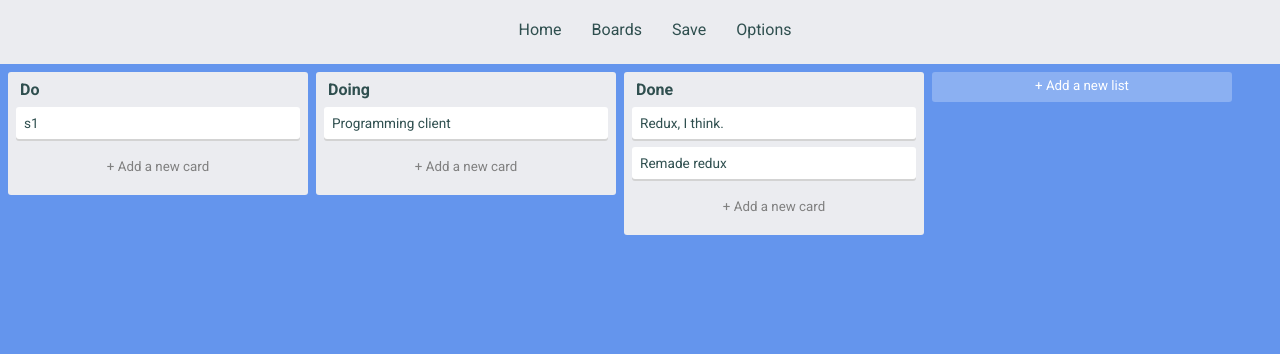
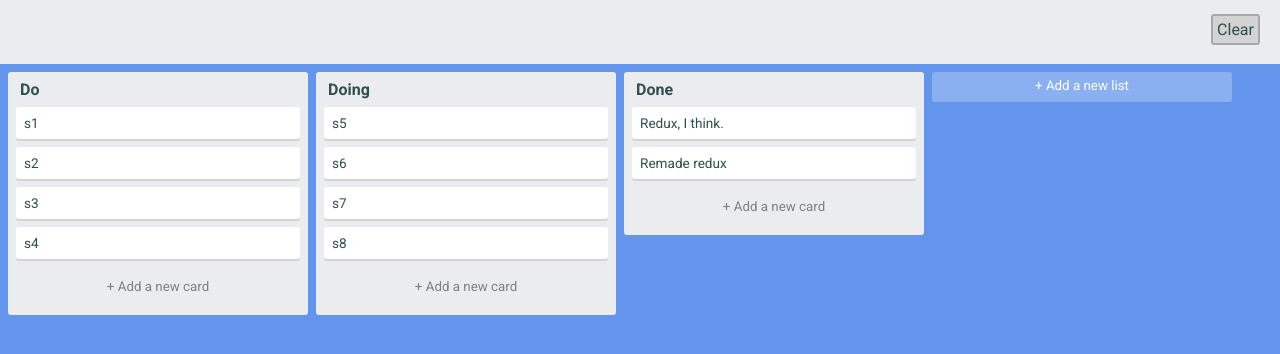
Before and after one commit to codekcv/lister, a React (Create React App) app: page / in a window 1280 px wide. Shown: the top 354 px of the page. Built offline with nearby package versions, Linux system fonts and the light colour scheme.

Commit message:
drag n drop to other lists

```diff
--- a/src/components/card/Card.tsx
+++ b/src/components/card/Card.tsx
@@ -138,7 +138,6 @@ interface Styled {
   isCross: boolean;
 }
 
-// eslint-disable-next-line
 const Container = styled.div<Styled>`
   background: white;
   width: auto;
@@ -154,7 +153,7 @@ const Container = styled.div<Styled>`
   .textDiv {
     position: relative;
     margin-bottom: calc(var(--g-margin));
-    padding: 8px; //var(--g-padding);
+    padding: 8px;
     width: auto;
 
     :hover {
@@ -174,8 +173,8 @@ const Container = styled.div<Styled>`
   .card-button {
     display: none;
     position: absolute;
-    right: 4px;
-    top: 4px;
+    right: 8px;
+    top: 8px;
   }
 
   .card-textarea-container {
--- a/src/components/card/Cards.tsx
+++ b/src/components/card/Cards.tsx
@@ -39,14 +39,14 @@ const Cards: React.FC<Props> = ({
               <CardLi key={card.cardId} card={card} index={index} />
             ))}
             {provided.placeholder}
+            {!adding && (
+              <div className="add-card-div">
+                <button onClick={handleClick}>+ Add a new card</button>
+              </div>
+            )}
           </div>
         )}
       </Droppable>
-      {!adding && (
-        <div className="add-card-div">
-          <button onClick={handleClick}>+ Add a new card</button>
-        </div>
-      )}
     </Container>
   );
 };
--- a/src/components/list/List.tsx
+++ b/src/components/list/List.tsx
@@ -5,7 +5,6 @@ import Cards from '../card/Cards';
 import styled from 'styled-components';
 import Textarea from 'react-textarea-autosize';
 import { FaPencilAlt, FaTrashAlt } from 'react-icons/fa';
-import { DragDropContext } from 'react-beautiful-dnd';
 import { AppState } from '../../store/store';
 import { connect } from 'react-redux';
 import { setCards } from '../../store/card/actions';
@@ -14,7 +13,6 @@ import { CardState, Card } from '../../store/card/types';
 interface Props {
   list: List;
   cardState: CardState;
-  listState: ListState;
   editList: typeof editList;
   deleteList: typeof deleteList;
   focusList: typeof focusList;
@@ -24,7 +22,6 @@ interface Props {
 const ListLi: React.FC<Props> = ({
   list,
   cardState,
-  listState,
   editList,
   deleteList,
   focusList,
@@ -121,7 +118,6 @@ const ListLi: React.FC<Props> = ({
             </i>
           </>
         ) : (
-          <>
           <Textarea
             className="list-textarea"
             value={input}
@@ -132,13 +128,10 @@ const ListLi: React.FC<Props> = ({
             onBlur={handleBlur}
             autoFocus
           />
-          </>
         )}
       </div>
 
-      <DragDropContext onDragEnd={onDragEnd}>
       <Cards listId={id} adding={adding} />
-      </DragDropContext>
     </Container>
   );
 };
@@ -191,7 +184,6 @@ const Container = styled.div`
 `;
 
 const mapStateToProps = (state: AppState) => ({
-  listState: state.list,
   cardState: state.card
 });
 
--- a/src/components/list/Lists.tsx
+++ b/src/components/list/Lists.tsx
@@ -5,20 +5,81 @@ import { ListState } from '../../store/list/types';
 import { addList } from '../../store/list/actions';
 import styled from 'styled-components';
 import ListLi from './List';
+import { DragDropContext } from 'react-beautiful-dnd';
+import { Card, CardState } from '../../store/card/types';
+import { setCards, changeList } from '../../store/card/actions';
 
 interface Props {
   listState: ListState;
+  cardState: CardState;
   addList: typeof addList;
+  setCards: typeof setCards;
+  changeList: typeof changeList;
 }
 
-const Lists: React.FC<Props> = ({ listState, addList }) => {
+const Lists: React.FC<Props> = ({
+  listState,
+  cardState,
+  addList,
+  setCards,
+  changeList
+}) => {
   const { lists } = listState;
 
   const handleNewList = () => {
     addList('Untitled List');
   };
 
+  const onDragEnd = (result: any) => {
+    const { destination, source, draggableId } = result;
+
+    if (
+      !destination ||
+      (destination.droppableId === source.droppableId &&
+        destination.index === source.index)
+    ) {
+      return;
+    }
+
+    const { cards } = cardState;
+    const draggedCard = cards.find(card => card.cardId === draggableId);
+    const destinationListId = destination.droppableId;
+
+    if (draggedCard !== undefined) {
+      let orderedCards: Card[];
+
+      if (destinationListId === draggedCard.listId) {
+        orderedCards = cards.filter(card => card.listId === destinationListId);
+        orderedCards.splice(source.index, 1);
+        orderedCards.splice(destination.index, 0, draggedCard);
+        orderedCards = [...orderedCards, ...cards].filter(
+          (card, index, self) => self.indexOf(card) === index
+        );
+      } else {
+        const fromCards: Card[] = cards.filter(
+          card => card.listId === draggedCard.listId
+        );
+
+        const toCards: Card[] = cards.filter(
+          card => card.listId === destinationListId
+        );
+
+        fromCards.splice(source.index, 1);
+        toCards.splice(destination.index, 0, draggedCard);
+
+        orderedCards = [...fromCards, ...toCards, ...cards].filter(
+          (card, index, self) => self.indexOf(card) === index
+        );
+
+        changeList(draggedCard.cardId, destinationListId);
+      }
+
+      setCards(orderedCards);
+    }
+  };
+
   return (
+    <DragDropContext onDragEnd={onDragEnd}>
       <Container>
         {lists.map(list => (
           <div key={list.id}>
@@ -29,6 +90,7 @@ const Lists: React.FC<Props> = ({ listState, addList }) => {
           <button>+ Add a new list</button>
         </div>
       </Container>
+    </DragDropContext>
   );
 };
 
@@ -62,10 +124,11 @@ const Container = styled.div`
 `;
 
 const mapStateToProps = (state: AppState) => ({
-  listState: state.list
+  listState: state.list,
+  cardState: state.card
 });
 
 export default connect(
   mapStateToProps,
-  { addList }
+  { addList, setCards, changeList }
 )(Lists);
--- a/src/pages/About.tsx
+++ b/src/pages/About.tsx
@@ -8,6 +8,7 @@ export const About: React.FC<Props> = () => {
       <h1>About This App</h1>
       <p>This is a full stack React app for organizing notes.</p>
       <p>Version: 1.0.0</p>
+      <a href="https://twitter.com/villamin_c">@villamin_c</a>
     </>
   );
 };
--- a/src/pages/Home.tsx
+++ b/src/pages/Home.tsx
@@ -12,10 +12,10 @@ export const Home: React.FC = () => {
       <div className="navbar-container">
         <nav>
           <ul>
-            <li>Home</li>
+            {/* <li>Home</li>
             <li>Boards</li>
-            <li>Save</li>
-            <li onClick={handleReset}>Options</li>
+            <li>Save</li> */}
+            <li onClick={handleReset}>Clear</li>
           </ul>
         </nav>
       </div>
@@ -40,12 +40,20 @@ const Container = styled.div`
 
       ul {
         display: flex;
-        justify-content: center;
-        align-items: center;
-        padding-top: 20px;
+        justify-content: flex-end;
+        margin-right: 20px;
+        padding-top: 14px;
 
         li {
+          background: lightgray;
           margin-left: 30px;
+          padding: 4px;
+          border: 2px solid darkgray;
+          border-radius: 3px;
+
+          :hover {
+            cursor: pointer;
+          }
         }
       }
     }
--- a/src/store/card/actions.ts
+++ b/src/store/card/actions.ts
@@ -5,7 +5,8 @@ import {
   DELETE_CARD,
   CROSS_CARD,
   Card,
-  INIT_CARD
+  INIT_CARD,
+  CHANGE_LIST
 } from './types';
 
 export const setCards = (cards: Card[]) => {
@@ -49,3 +50,10 @@ export const initCard = (id: string, init: boolean) => {
     payload: { id, init }
   };
 };
+
+export const changeList = (id: string, listId: string) => {
+  return {
+    type: CHANGE_LIST,
+    payload: { id, listId }
+  };
+};
--- a/src/store/card/reducers.ts
+++ b/src/store/card/reducers.ts
@@ -6,29 +6,78 @@ import {
   DELETE_CARD,
   CROSS_CARD,
   SET_CARDS,
-  INIT_CARD
+  INIT_CARD,
+  CHANGE_LIST
 } from './types';
 
 const initialState: CardState = {
+  // cards: [
+  //   { listId: 'do', cardId: 'c1', text: 's1', cross: false, init: true },
+  //   {
+  //     listId: 'doing',
+  //     cardId: 'c2',
+  //     text: 'Programming client',
+  //     cross: false,
+  //     init: true
+  //   },
+  //   {
+  //     listId: 'done',
+  //     cardId: 'c3',
+  //     text: 'Redux, I think.',
+  //     cross: false,
+  //     init: true
+  //   },
+  //   {
+  //     listId: 'done',
+  //     cardId: 'c4',
+  //     text: 'Remade redux',
+  //     cross: false,
+  //     init: true
+  //   }
+  // ]
   cards: [
     { listId: 'do', cardId: 'c1', text: 's1', cross: false, init: true },
+    { listId: 'do', cardId: 'c2', text: 's2', cross: false, init: true },
+    { listId: 'do', cardId: 'c3', text: 's3', cross: false, init: true },
+    { listId: 'do', cardId: 'c4', text: 's4', cross: false, init: true },
     {
       listId: 'doing',
-      cardId: 'c2',
-      text: 'Programming client',
+      cardId: 'c5',
+      text: 's5',
+      cross: false,
+      init: true
+    },
+    {
+      listId: 'doing',
+      cardId: 'c6',
+      text: 's6',
+      cross: false,
+      init: true
+    },
+    {
+      listId: 'doing',
+      cardId: 'c7',
+      text: 's7',
+      cross: false,
+      init: true
+    },
+    {
+      listId: 'doing',
+      cardId: 'c8',
+      text: 's8',
       cross: false,
       init: true
     },
     {
       listId: 'done',
-      cardId: 'c3',
+      cardId: 'c9',
       text: 'Redux, I think.',
       cross: false,
       init: true
     },
     {
       listId: 'done',
-      cardId: 'c4',
+      cardId: 'c10',
       text: 'Remade redux',
       cross: false,
       init: true
@@ -81,6 +130,14 @@ export const cardReducer = (state = initialState, action: CardActionTypes) => {
           return card;
         })
       };
+    case CHANGE_LIST:
+      return {
+        cards: state.cards.map(card => {
+          card.cardId === action.payload.id &&
+            (card.listId = action.payload.listId);
+          return card;
+        })
+      };
     default:
       return state;
   }
--- a/src/store/card/types.ts
+++ b/src/store/card/types.ts
@@ -16,6 +16,7 @@ export const EDIT_CARD = 'EDIT_CARD';
 export const DELETE_CARD = 'DELETE_CARD';
 export const CROSS_CARD = 'CROSS_CARD';
 export const INIT_CARD = 'INIT_CARD';
+export const CHANGE_LIST = 'CHANGE_LIST';
 
 interface SetCardAction {
   type: typeof SET_CARDS;
@@ -47,10 +48,16 @@ interface InitCardAction {
   payload: { id: string; init: boolean };
 }
 
+interface ChangeListAction {
+  type: typeof CHANGE_LIST;
+  payload: { id: string; listId: string };
+}
+
 export type CardActionTypes =
   | SetCardAction
   | AddCardAction
   | EditCardAction
   | RemoveCardAction
   | CrossCardAction
-  | InitCardAction;
+  | InitCardAction
+  | ChangeListAction;
```
Lines whose indentation alone changed are shown as unchanged.
